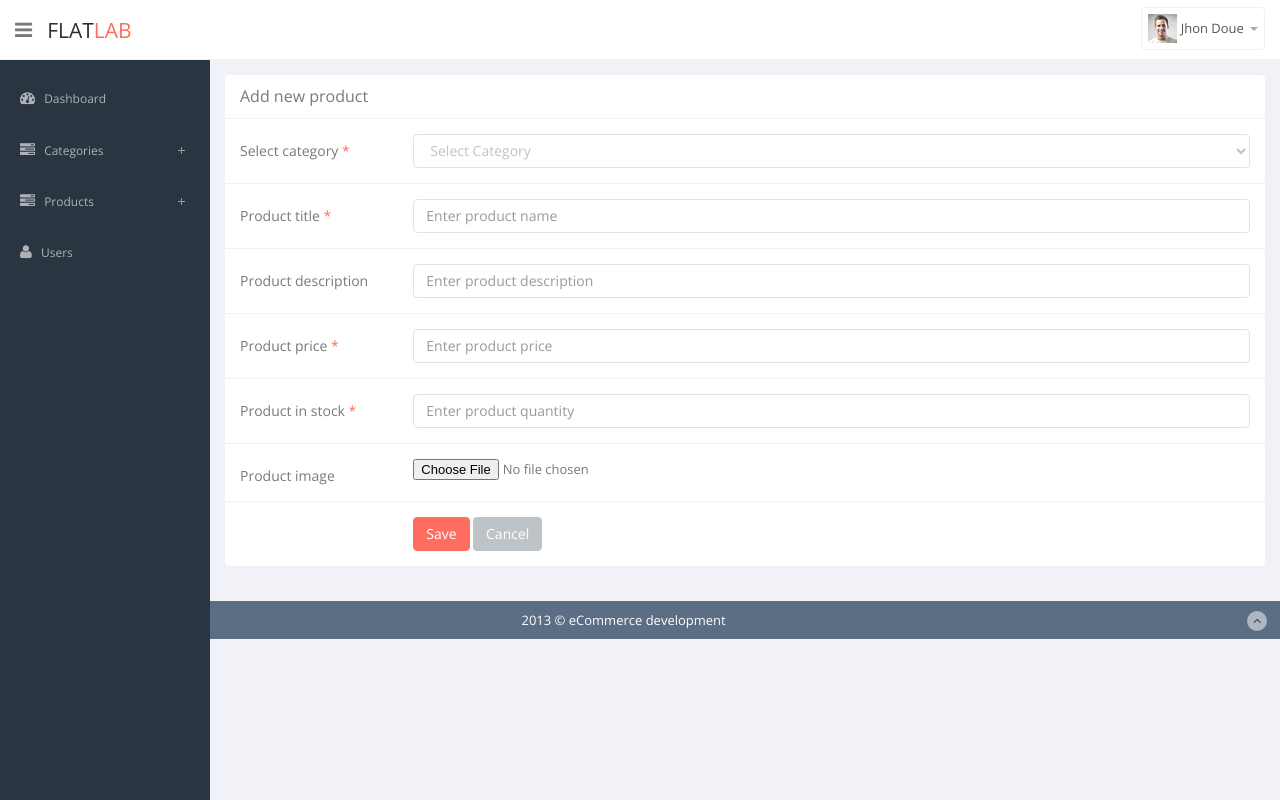
After one commit to sandyrewa/ecommerce, a CodeIgniter app: page /ecommerce/admin/add_product in a window 1280 px wide. The commit adds this page. Run offline with CodeIgniter, Linux system fonts and the light colour scheme.

Commit message:
07 oct work

```diff
--- a/application/config/autoload.php
+++ b/application/config/autoload.php
@@ -52,7 +52,7 @@ $autoload['packages'] = array();
 |	$autoload['libraries'] = array('database', 'session', 'xmlrpc');
 */
 
-$autoload['libraries'] = array('database');
+$autoload['libraries'] = array('database','form_validation');
 
 
 /*
@@ -64,7 +64,7 @@ $autoload['libraries'] = array('database');
 |	$autoload['helper'] = array('url', 'file');
 */
 
-$autoload['helper'] = array('url');
+$autoload['helper'] = array('url', 'form');
 
 
 /*
--- a/application/controllers/admin.php
+++ b/application/controllers/admin.php
@@ -42,14 +42,14 @@ class Admin extends MY_Controller {
 			$create_date = date('Y-m-d H:i A', strtotime($category->created_time));
 			$tmparr['createdDate'] = $create_date;
 			if($category->cat_status=='0'){
-				$tmparr['status'] = '<a id="sts_' . $category->cat_status . '_cmid_'. $category->cat_id .'" class="tooltips cmnty user_' . $category->cat_id . '" href="javascript:void(0)" data-original-title="Make Active" rel="tooltip" data-placement="top" title=""><i class="icon-ban-circle"></i></a>';
+				$tmparr['status'] = '<a id="sts_' . $category->cat_status . '_cmid_'. $category->cat_id .'" class="tooltips cmnty user_' . $category->cat_id . '" href="javascript:void(0)" data-original-title="Make Active" rel="tooltip" data-placement="top" title=""><i class="icon-ban-circle"></i> Deactive</a>';
 			}
 			else
 			{
-				$tmparr['status'] = '<a  id="sts_' . $category->cat_status . '_cmid_'. $category->cat_id .'" class="tooltips cmnty user_' .  $category->cat_id . '" href="javascript:void(0)" data-original-title="Make Inctive" rel="tooltip" data-placement="top" title=""><i class="icon-ok"></i></a>';
+				$tmparr['status'] = '<a  id="sts_' . $category->cat_status . '_cmid_'. $category->cat_id .'" class="tooltips cmnty user_' .  $category->cat_id . '" href="javascript:void(0)" data-original-title="Make Inctive" rel="tooltip" data-placement="top" title=""><i class="icon-ok"></i> Active</a>';
 			}
 			$tmparr['actions'] = '<a href="'. base_url() .'admin/update_category/'.  $category->cat_id .'" class="tooltips" data-original-title="Edit" rel="tooltip" data-placement="top" title=""><i class=" icon-edit"></i></a>
-								<a onclick="delCommunity('. $category->cat_id.')" href="javascript:void(0)" data-target="#confirmDelete" class="tooltips" data-original-title="Delete" data-toggle="" data-placement="top" title="" id="delete_row_'.  $category->cat_id .'" ><i class=" icon-trash"></i></a>';
+								<a href="javascript:void(0)" data-target="#confirmDelete" class="tooltips delete-category" data-original-title="Delete" data-toggle="" data-placement="top" title="" id="'.  $category->cat_id .'" ><i class="icon-trash"></i></a>';
 
 			$categories[] = $tmparr;
 		}
@@ -70,6 +70,14 @@ class Admin extends MY_Controller {
 		// when form is submit
 		if(isset($_POST['addCat']))
 		{
+			$this->form_validation->set_rules('category', 'category name', 'trim|required');
+			if($this->form_validation->run() == FALSE)
+			{
+				$this->form_validation->set_error_delimiters('<label class="error">', '</label>');
+			}
+			else
+			{
+
 				$catName = $_POST['category'];
 				$cateUrl = $this->_clean_string($catName);
 				$catDesc = $_POST['category_description'];
@@ -85,7 +93,103 @@ class Admin extends MY_Controller {
 					redirect('admin');
 				}
 			}
+		}
 		$this->adminInnerView('admin/add_category', $this->data);
+	}
+	// update category
+	public function update_category($cat_id=false)
+	{
+		// check if category id not in url then redirect to category list page
+		if(empty($cat_id))
+		{
+			redirect(base_url().'admin');
+		}
+		$this->data['headerData'] = array(
+										  'headerData'=> array(
+										  		'title'=>'Admin :: Update Category',
+										  		'metadata'=>''
+											)
+										);
+		// when form is submit then it is execute
+		if(isset($_POST['addCat']))
+		{
+			$this->form_validation->set_rules('category', 'category name', 'trim|required');
+			if($this->form_validation->run() == FALSE)
+			{
+				$this->form_validation->set_error_delimiters('<label class="error">', '</label>');
+			}
+			else
+			{
+				$catName = $_POST['category'];
+				$cateUrl = $this->_clean_string($catName);
+				$catDesc = $_POST['category_description'];
+				$updateData = array(
+					'category_name' 		 => $catName,
+					'category_url' 			 => $cateUrl,
+					'category_description'	 => $catDesc
+				);
+				$where = array('cat_id'=> $cat_id);
+				$update = $this->AdminModel->update_data('categories', $updateData, $where);
+				// after update data redirect to listing page
+				redirect(base_url().'admin');
+			}
+		}
+		// get the category detail
+		$select = 'cat_id, category_name, category_description';
+		$where  = array('cat_id'=>$cat_id);
+		$table  = 'categories';
+		$this->data['category'] = $this->AdminModel->get_all_where($table, $select, $where);
+		$this->adminInnerView('admin/add_category', $this->data);
+	}
+	// check category name for unique ness
+	public function check_cat_name()
+	{
+		$cat_name = $_POST['category'];
+		$cat_id   = $_POST['cat_id'];
+		if(empty($cat_id))
+		{
+			$select = '*';
+			$table  = 'categories';
+			$where = array('category_name'=>$cat_name);
+		}
+		else
+		{
+			$select = '*';
+			$table  = 'categories';
+			$where = array('cat_id !='=> $cat_id, 'category_name'=>$cat_name);
+		}
+
+		$result = $this->AdminModel->get_all_where($table, $select, $where);
+		if(count($result) > 0)
+		{
+			$valid =  "false";
+		}
+		else
+		{
+			$valid = "true";
+		}
+		echo $valid;
+	}
+	// delete category
+	public function delete_category()
+	{
+		$cat_id = $_POST['cat_id'];
+		$where = array('cat_id'=>$cat_id);
+		$this->AdminModel->delete_query('categories', $where);
+
+		$message = "category successfully delete";
+		echo json_encode($message);
+	}
+	// add product
+	public function add_product()
+	{
+		$this->data['headerData'] = array(
+										  'headerData'=> array(
+										  		'title'=>'Admin :: Add new product',
+										  		'metadata'=>''
+											)
+										);
+		$this->adminInnerView('admin/add_product', $this->data);
 	}
 }
 
--- /dev/null
+++ b/application/views/admin/add_product.php
@@ -0,0 +1,77 @@
+<?php
+/*
+######################################################################
+### file location - application/views/admin/add_product.php   ########
+### Developed by  - Sandeep singh                             ########
+###                                                           ########
+### Developer     - Sandeep Singh(sandy)                      ########
+######################################################################
+*/
+
+?>
+<!--main content start-->
+      <section id="main-content">
+          <section class="wrapper">
+              <div class="row">
+                  <div class="col-lg-12">
+                      <section class="panel">
+                          <header class="panel-heading">
+                              Add new product
+                          </header>
+                          <div class="panel-body">
+                              <div class=" form">
+                                  <form class="cmxform form-horizontal tasi-form" id="addProduct" method="post" action="">
+                                        <div class="form-group ">
+                                            <label for="productcategory" class="control-label col-lg-2">Select category <span class="text-danger">*</span></label>
+                                            <div class="col-lg-10">
+                                                <select class="form-control" name="category">
+                                                    <option value="">Select Category</option>
+                                                </select>
+                                            </div>
+                                        </div>
+                                        <div class="form-group ">
+                                            <label for="pname" class="control-label col-lg-2">Product title <span class="text-danger">*</span></label>
+                                            <div class="col-lg-10">
+                                                <input class=" form-control" id="pname" name="product" minlength="2" type="text" placeholder="Enter product name" value="" />
+                                                <?php echo form_error('product');?>
+                                            </div>
+                                        </div>
+                                        <div class="form-group ">
+                                            <label for="pdesc" class="control-label col-lg-2">Product description</label>
+                                            <div class="col-lg-10">
+                                                <input class="form-control " id="pdesc" type="text" name="product_long_desc" placeholder="Enter product description" value="" />
+                                            </div>
+                                        </div>
+                                        <div class="form-group ">
+                                            <label for="pprice" class="control-label col-lg-2">Product price <span class="text-danger">*</span></label>
+                                            <div class="col-lg-10">
+                                                <input class="form-control " id="pprice" type="text" name="product_price"  placeholder="Enter product price"value="" />
+                                            </div>
+                                        </div>
+                                        <div class="form-group ">
+                                            <label for="pstock" class="control-label col-lg-2">Product in stock <span class="text-danger">*</span></label>
+                                            <div class="col-lg-10">
+                                                <input class="form-control " id="pstock" type="text" name="product_stock"  placeholder="Enter product quantity"value="" />
+                                            </div>
+                                        </div>
+                                        <div class="form-group ">
+                                            <label for="pimage" class="control-label col-lg-2">Product image</label>
+                                            <div class="col-lg-10">
+                                                <input id="pimage" type="file" name="file" />
+                                            </div>
+                                        </div>
+                                        <div class="form-group">
+                                            <div class="col-lg-offset-2 col-lg-10">
+                                                <button class="btn btn-danger" type="submit" name="addCat">Save</button>
+                                                <a href="<?php echo base_url('admin');?>" class="btn btn-default" >Cancel</a>
+                                            </div>
+                                        </div>
+                                  </form>
+                              </div>
+
+                          </div>
+                      </section>
+                  </div>
+              </div>
+          </section>
+      </section>
--- a/application/views/admin/categories_list.php
+++ b/application/views/admin/categories_list.php
@@ -34,11 +34,11 @@
                   <div class="col-lg-12">
                       <section class="panel">
                           <header class="panel-heading">
-                              Dynamic Table
+                              Category List
                           </header>
                           <div class="panel-body">
                                 <div class="adv-table">
-                                    <table  class="display table table-bordered table-striped" id="category">
+                                    <table  class="display table table-bordered table-striped" id="dt-category">
                                       <thead>
                                       <tr>
                                           <th><input type="checkbox" name="checkAll" id="selectall"></th>
--- a/application/views/adminHeader.php
+++ b/application/views/adminHeader.php
@@ -48,7 +48,8 @@
 		          	<!--logo start-->
 		          	<a href="index.html" class="logo" >Flat<span>lab</span></a>
 		         	 <!--logo end-->
-
+		          	<!--  base url for call all over the setup -->
+		          	<input type="hidden" name="base-url" id="base-url" value="<?php echo base_url();?>">
 		          	<div class="top-nav ">
 						<ul class="nav pull-right top-menu">
 							<!-- <li>
--- a/assets/js/form-validation-script.js
+++ b/assets/js/form-validation-script.js
@@ -1,5 +1,6 @@
 var Script = function () {
-
+    // base url
+    var baseUrl = $("#base-url").val();
     $.validator.setDefaults({
         submitHandler: function(form) {
             //alert("submitted!");
@@ -8,9 +9,62 @@ var Script = function () {
     });
 
     $().ready(function() {
-        // validate the comment form when it is submitted
-        $("#addCategory").validate();
-
+        // validate the add category form when it is submitted
+        $("#addCategory").validate({
+            rules: {
+                category: {
+                    required: true,
+                    minlength: 3,
+                    remote: {
+                        url: baseUrl+"admin/check_cat_name",
+                        type: "POST",
+                        data: {
+                            cat_id: function(){
+                                return $('#cat_id').val();
+                            }
+                        }
+                    }
+                }
+            },
+            messages:{
+                category: {
+                    required: "Please provide a category name",
+                    minlength: "Category name minimum 3 characters long",
+                    remote: "Category name already exists please enter another category"
+                }
+            }
+        });
+        // validate the add product form on keyup and submit
+        $("#addProduct").validate({
+            rules:{
+                category: "required",
+                product: {
+                    required: true,
+                    minlength:4,
+                    remote: {
+                        url: baseUrl+"admin/check_product_unique",
+                        type: "POST",
+                        data: {
+                            pname: function(){
+                                return $('#pname').val();
+                            }
+                        }
+                    }
+                },
+                product_price: "required",
+                product_stock: "required"
+            },
+            messages:{
+                category: "Please select a category for this product,",
+                product: {
+                    required: "Please provide a product name.",
+                    minlength: "Product name minimum 4 characters long.",
+                    remote: "Product already exists please enter another product detail."
+                },
+                product_price: "Please provide a product price.",
+                product_stock: "Please provide stock quantity."
+            }
+        });
         // validate signup form on keyup and submit
         $("#signupForm").validate({
             rules: {
```
Also changed, not shown: application/models/adminModel.php (+35 -10 lines), application/views/admin/add_category.php (+6 -4 lines), assets/js/custom-script.js (+25 -4 lines). Lines whose indentation alone changed are shown as unchanged.
